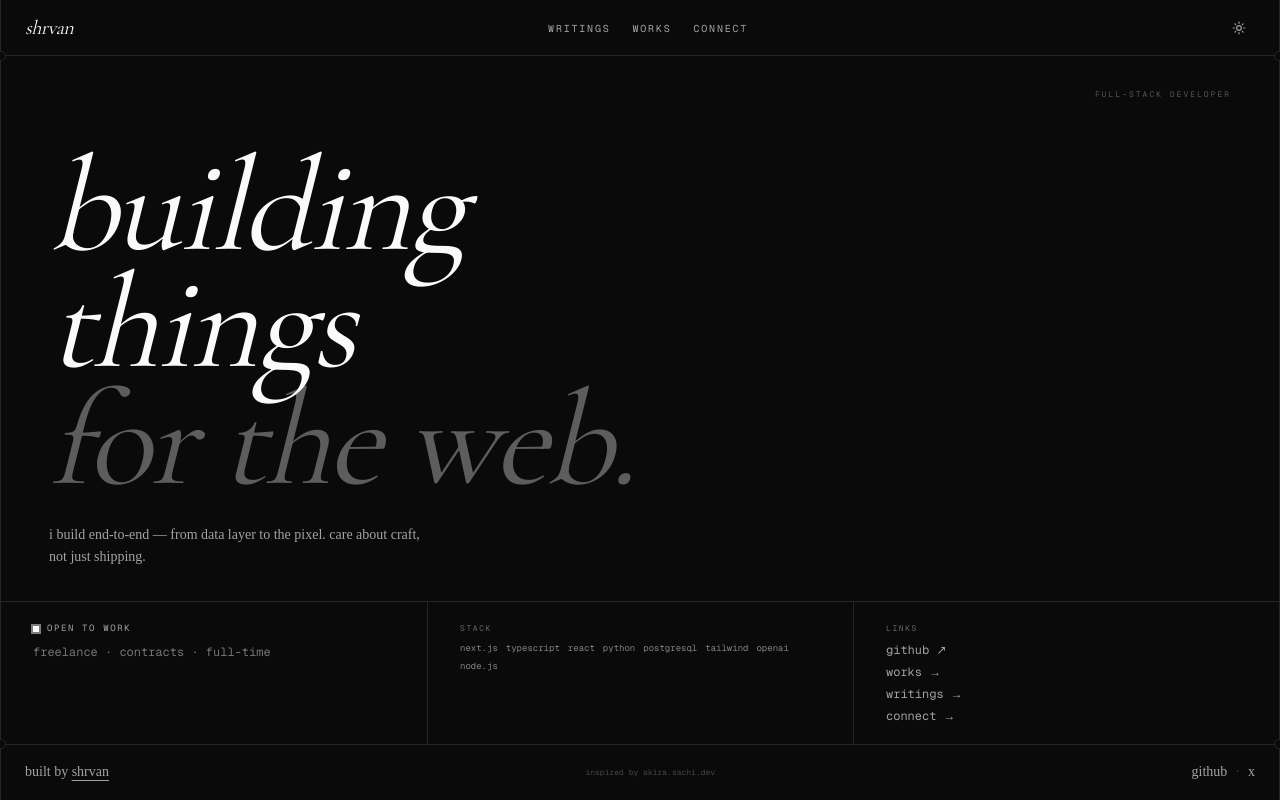
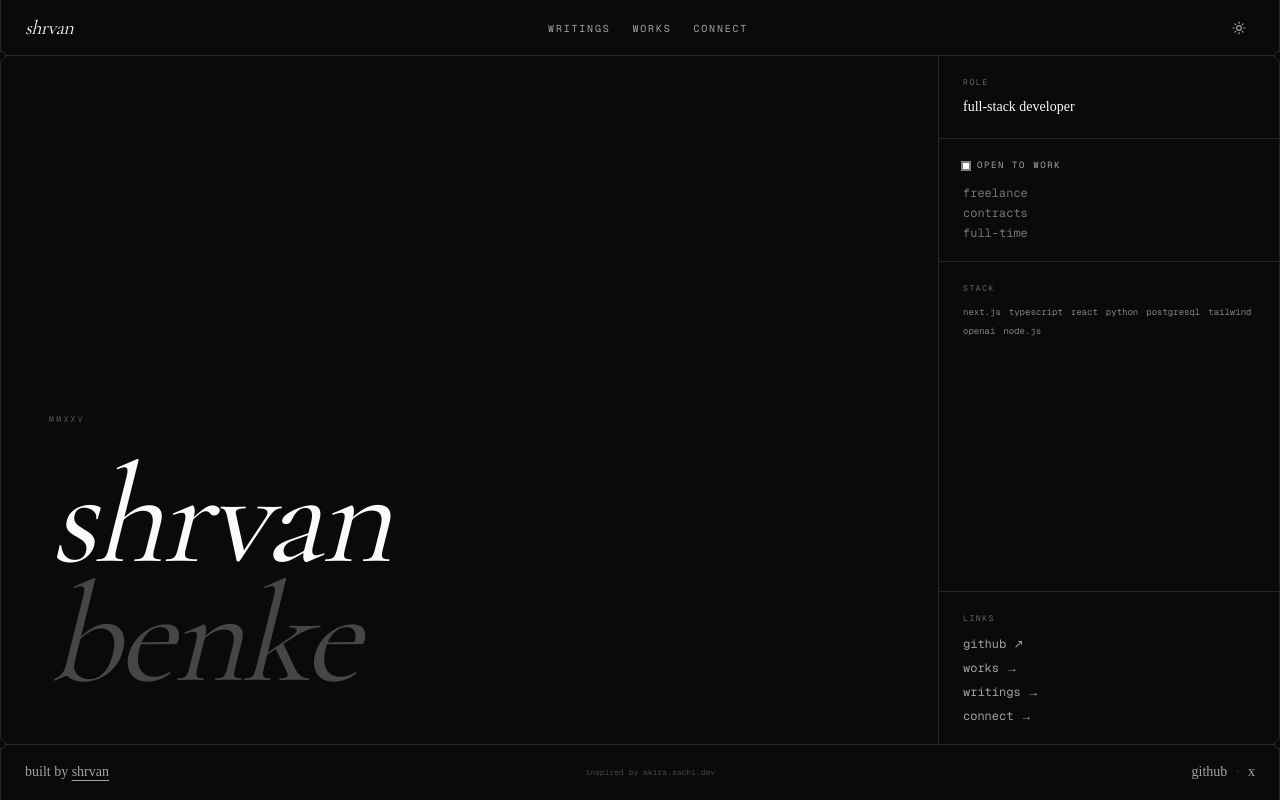
Before and after one commit to 01shrvan/portfolio, a Next.js app: page / in a window 1280 px wide. Built offline with nearby package versions, Linux system fonts and the light colour scheme.

Commit message:
chore: update .gitignore and clean up Next.js build artifacts

```diff
--- a/src/app/page.tsx
+++ b/src/app/page.tsx
@@ -65,59 +65,53 @@ export default function Home() {
           <Ladder side="left" />
         </aside>
 
-        <div className="mx-auto flex w-full h-full max-w-7xl min-w-0 border-x overflow-hidden flex-col">
+        <div className="mx-auto flex w-full h-full max-w-7xl min-w-0 border-x overflow-hidden flex-col md:flex-row">
 
-          <div className="flex-1 flex flex-col justify-end px-5 sm:px-8 lg:px-10 xl:px-12 pt-10 pb-8 overflow-hidden relative">
-
+          <div className="flex-1 flex flex-col justify-end px-5 sm:px-8 lg:px-10 xl:px-12 py-8 md:py-12 border-b md:border-b-0 md:border-r border-border overflow-hidden">
             <motion.span
-              className="absolute top-8 right-5 sm:right-8 lg:right-10 xl:right-12 text-[8px] font-mono uppercase tracking-[0.25em] text-muted-foreground/50"
+              className="text-[8px] font-mono uppercase tracking-[0.3em] text-muted-foreground/50 mb-8"
               initial={{ opacity: 0 }}
               animate={{ opacity: 1 }}
-              transition={{ delay: 0.05, duration: 0.6 }}
+              transition={{ delay: 0.05, duration: 0.5 }}
             >
-              full-stack developer
+              mmxxv
             </motion.span>
 
-            <div className="mb-6">
-              {["building", "things", "for the web."].map((line, i) => (
+            <div>
+              {["shrvan", "benke"].map((word, i) => (
                 <motion.p
-                  key={line}
+                  key={word}
                   className={[
                     "font-serif italic block tracking-tight",
-                    "text-[clamp(4rem,10.5vw,9rem)]",
-                    "leading-[0.87]",
-                    i === 2 ? "text-foreground/35" : "text-foreground",
+                    "text-[clamp(4.5rem,11vw,9.5rem)]",
+                    "leading-[0.85]",
+                    i === 1 ? "text-foreground/25" : "text-foreground",
                   ].join(" ")}
                   initial={{ clipPath: "inset(0 0 100% 0)" }}
                   animate={{ clipPath: "inset(-30% -5% -30% -5%)" }}
-                  transition={{ duration: 0.9, delay: 0.12 + i * 0.13, ease: [0.16, 1, 0.3, 1] }}
+                  transition={{ duration: 0.95, delay: 0.1 + i * 0.14, ease: [0.16, 1, 0.3, 1] }}
                 >
-                  {line}
+                  {word}
                 </motion.p>
               ))}
             </div>
-
-            <motion.p
-              className="text-sm text-muted-foreground leading-relaxed max-w-sm"
-              initial={{ opacity: 0 }}
-              animate={{ opacity: 1 }}
-              transition={{ delay: 0.6, duration: 0.5 }}
-            >
-              i build end-to-end — from data layer to the pixel.
-              care about craft, not just shipping.
-            </motion.p>
           </div>
 
           <motion.div
-            className="shrink-0 border-t border-border"
-            initial={{ opacity: 0, y: 8 }}
-            animate={{ opacity: 1, y: 0 }}
-            transition={{ delay: 0.65, duration: 0.5 }}
+            className="w-full md:w-[280px] lg:w-[320px] xl:w-[340px] shrink-0 flex flex-col overflow-hidden"
+            initial={{ opacity: 0 }}
+            animate={{ opacity: 1 }}
+            transition={{ delay: 0.3, duration: 0.6 }}
           >
-            <div className="grid grid-cols-3 divide-x divide-border">
+            <div className="px-6 py-5 border-b border-border">
+              <span className="text-[8px] font-mono uppercase tracking-[0.2em] text-muted-foreground/60 block mb-1.5">
+                role
+              </span>
+              <span className="text-sm text-foreground">full-stack developer</span>
+            </div>
 
-              <div className="px-4 sm:px-6 lg:px-8 py-5">
-                <div className="flex items-center gap-2 mb-2">
+            <div className="px-6 py-5 border-b border-border">
+              <div className="flex items-center gap-2 mb-3">
                 <span className="relative flex h-1.5 w-1.5 shrink-0">
                   <span className="absolute inline-flex h-full w-full bg-foreground opacity-75 animate-[ping-sequence_2s_linear_infinite]" />
                   <span className="relative inline-flex h-1.5 w-1.5 bg-foreground" />
@@ -126,14 +120,18 @@ export default function Home() {
                   open to work
                 </span>
               </div>
-                <p className="text-xs font-mono text-muted-foreground/70">
-                  freelance · contracts · full-time
-                </p>
+              <div className="space-y-1">
+                {["freelance", "contracts", "full-time"].map((t) => (
+                  <p key={t} className="text-xs font-mono text-muted-foreground/70">{t}</p>
+                ))}
+              </div>
             </div>
 
-              <div className="px-4 sm:px-6 lg:px-8 py-5">
-                <p className="text-[8px] font-mono uppercase tracking-[0.2em] text-muted-foreground/60 mb-2">stack</p>
-                <div className="flex flex-wrap gap-x-2 gap-y-1">
+            <div className="px-6 py-5 border-b border-border flex-1">
+              <span className="text-[8px] font-mono uppercase tracking-[0.2em] text-muted-foreground/60 block mb-3">
+                stack
+              </span>
+              <div className="flex flex-wrap gap-x-2 gap-y-1.5">
                 {stack.map((t) => (
                   <span key={t} className="text-[9px] font-mono text-muted-foreground/80 hover:text-foreground transition-colors cursor-default">
                     {t}
@@ -142,9 +140,11 @@ export default function Home() {
               </div>
             </div>
 
-              <div className="px-4 sm:px-6 lg:px-8 py-5">
-                <p className="text-[8px] font-mono uppercase tracking-[0.2em] text-muted-foreground/60 mb-2">links</p>
-                <div className="flex flex-col gap-1.5">
+            <div className="px-6 py-5">
+              <span className="text-[8px] font-mono uppercase tracking-[0.2em] text-muted-foreground/60 block mb-3">
+                links
+              </span>
+              <div className="flex flex-col gap-2">
                 {[
                   { href: "https://github.com/01shrvan", label: "github ↗", ext: true },
                   { href: "/works", label: "works →", ext: false },
@@ -160,9 +160,8 @@ export default function Home() {
                 ))}
               </div>
             </div>
+          </motion.div>
 
-            </div>
-          </motion.div>
         </div>
 
         <aside className="pointer-events-none hidden xl:flex pl-[20%]">
```
Also changed, not shown: src/app/connect/page.tsx (+37 -75 lines), 2 other files (tests, documents, lock files or other folders). Lines whose indentation alone changed are shown as unchanged.
